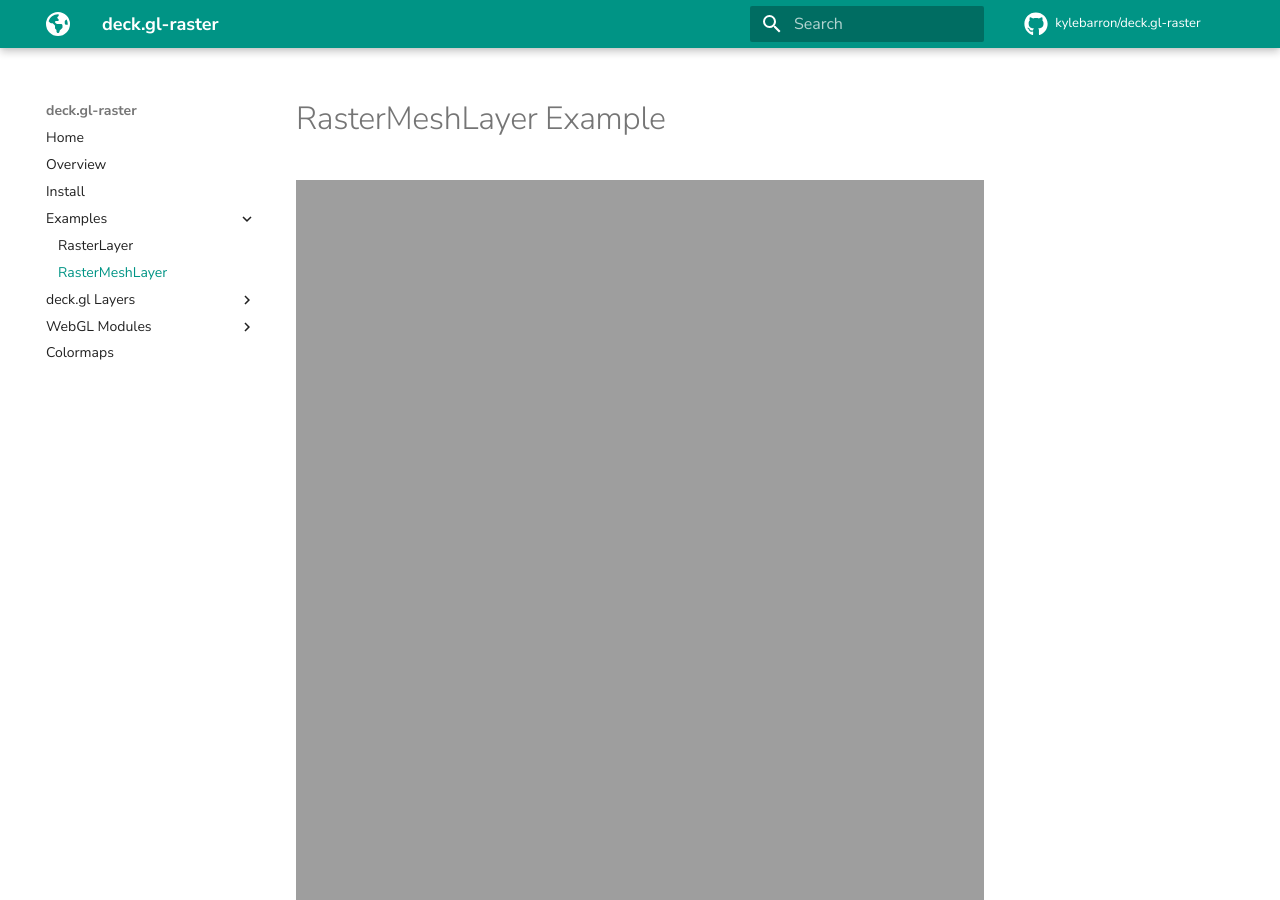
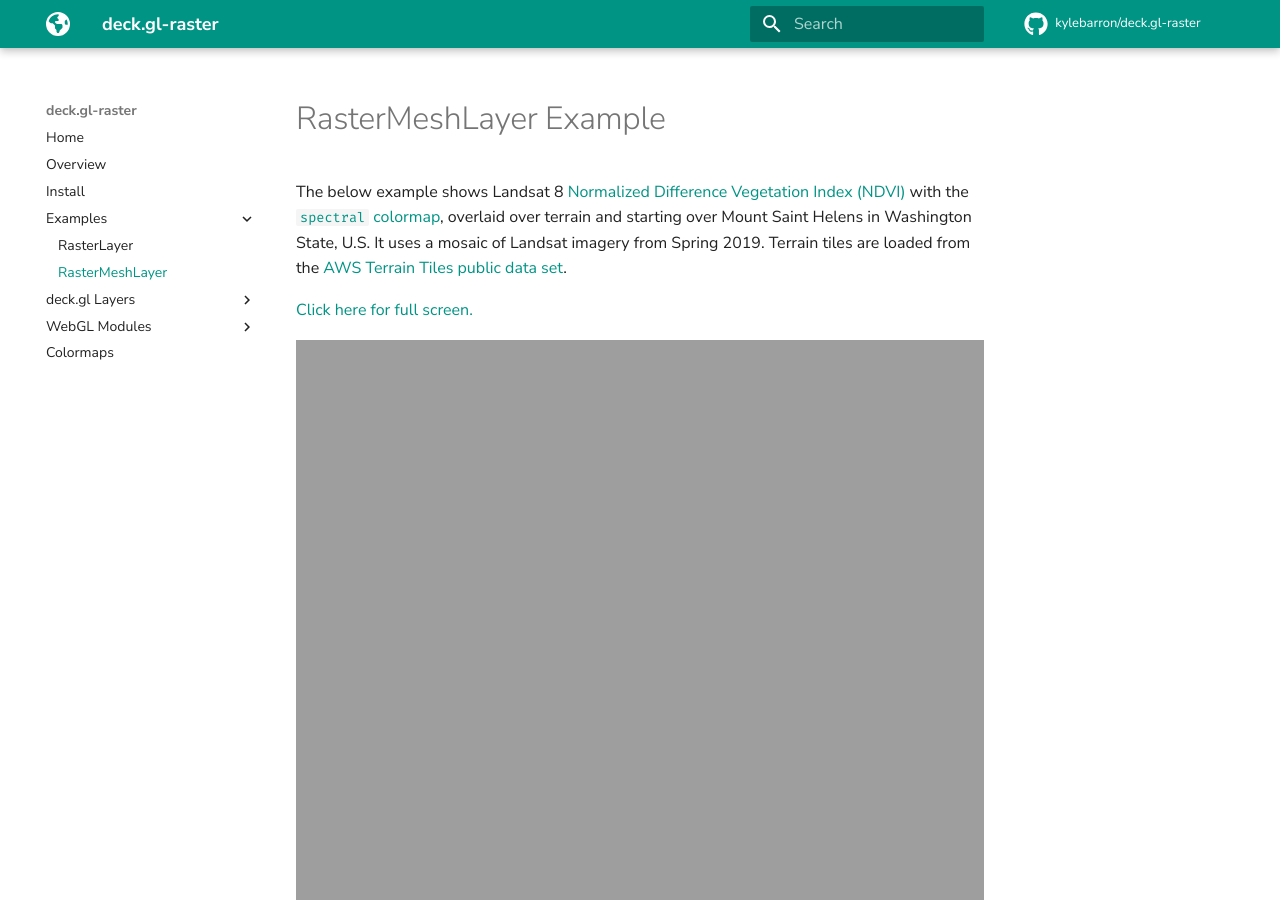
Before and after one commit to kylebarron/deck.gl-raster, an MkDocs documentation site: the page built from docs/examples/raster-mesh-layer-md.md, in a window 1280 px wide and 900 px high. Built offline with MkDocs 1.6.1 and Material for MkDocs 9.7.7, drawn with Linux system fonts in a browser that asks for light colours; comment, search, counter and statistics services are not loaded.

Commit message:
Add text to examples pages

```diff
--- a/docs/examples/raster-mesh-layer-md.md
+++ b/docs/examples/raster-mesh-layer-md.md
@@ -1,3 +1,14 @@
 # RasterMeshLayer Example
 
+The below example shows Landsat 8 [Normalized Difference Vegetation Index
+(NDVI)][ndvi] with the [`spectral` colormap](/colormaps), overlaid over terrain
+and starting over Mount Saint Helens in Washington State, U.S. It uses a mosaic
+of Landsat imagery from Spring 2019. Terrain tiles are loaded from the [AWS
+Terrain Tiles public data set][awspds-terrain].
+
+[ndvi]: https://www.usgs.gov/land-resources/nli/landsat/landsat-normalized-difference-vegetation-index
+[awspds-terrain]: https://registry.opendata.aws/terrain-tiles/
+
+[Click here for full screen.](https://kylebarron.dev/deck.gl-raster/examples/raster-mesh-layer/)
+
 <iframe src="https://kylebarron.dev/deck.gl-raster/examples/raster-mesh-layer/" frameborder="" scrolling="yes" seamless="seamless" style="display:block; width:100%; height:100vh;"></iframe>
```
Also changed, not shown: docs/examples/raster-layer-md.md (+5 -1 lines).
